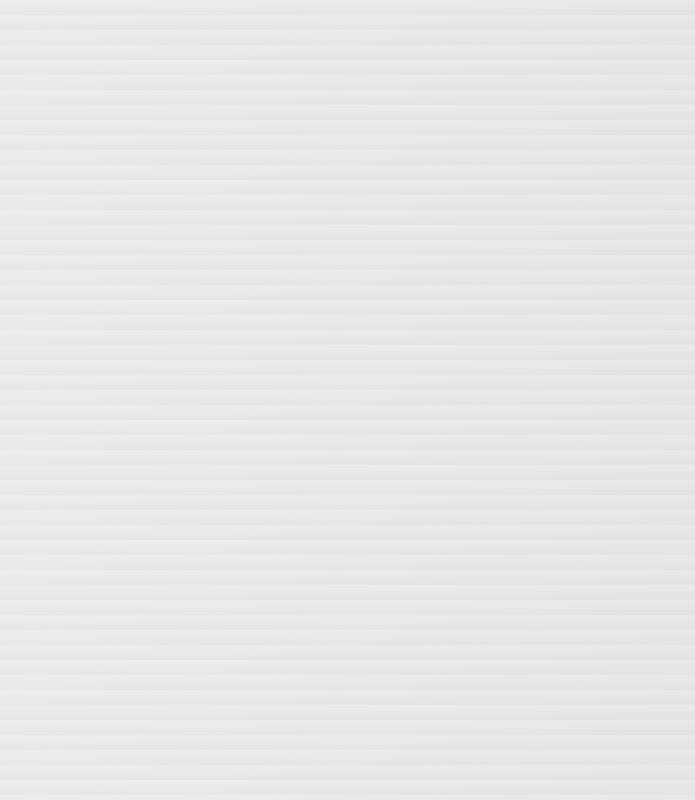
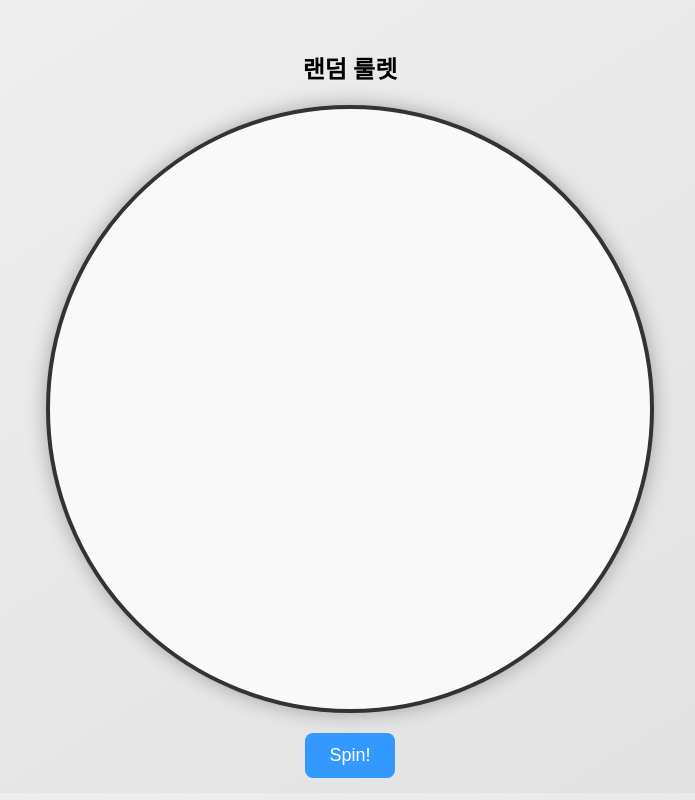
Before and after one commit to ByeongjuChoi/calnaviReact, a React (Create React App) app in the folder calnavi/: page /AdminRulltetPage in a window 1280 px wide. Shown: the whole page, without its empty margins (290-985 px from the left). Built offline with nearby package versions, Linux system fonts and the light colour scheme; sample sign-in values are in the browser's storage.

Commit message:
룰렛 기능 추가

```diff
--- a/calnavi/src/App.tsx
+++ b/calnavi/src/App.tsx
@@ -18,6 +18,7 @@
 import AdminSalaryPage from './components/admin/AdminSalaryPage';
 import SalaryPage from './components/SalaryPage';
 import AdminSimulate from './components/admin/AdminSimulate';
+import AdminRulltetPage from './components/admin/AdminRulltetPage';
 
 // 자동 로그아웃 체크용 컴포넌트
 const AuthChecker: React.FC = () => {
@@ -159,10 +160,17 @@
               </Layout>
             )}
           />
+
           <Route
             path="/AdminSimulate"
             render={() => (
                 <AdminSimulate />
+            )}
+          />
+          <Route
+            path="/AdminRulltetPage"
+            render={() => (
+                <AdminRulltetPage />
             )}
           />
         </Switch>
--- a/calnavi/src/components/admin/AdminPage.tsx
+++ b/calnavi/src/components/admin/AdminPage.tsx
@@ -44,6 +44,11 @@
           <h2>🎆 ガチャ</h2>
           <p>ガチャ</p>
         </div>
+
+         <div className="admin-card" onClick={() => history.push('/AdminRulltetPage')}>
+          <h2>🎆 룰렛</h2>
+          <p>점심 치우기 룰렛</p>
+        </div>
       </div>
     </div>
   );
--- /dev/null
+++ b/calnavi/src/components/admin/AdminRulltetPage.css
@@ -0,0 +1,34 @@
+.roulette-container {
+  display: flex;
+  flex-direction: column;
+  align-items: center;
+  margin-top: 30px;
+}
+
+canvas {
+  border: 4px solid #333;
+  border-radius: 50%;
+  background-color: #f9f9f9;
+  box-shadow: 0 0 20px rgba(0, 0, 0, 0.3);
+  margin-bottom: 20px;
+}
+
+button {
+  padding: 12px 24px;
+  font-size: 18px;
+  background-color: #3399ff;
+  color: white;
+  border: none;
+  border-radius: 8px;
+  cursor: pointer;
+  transition: background-color 0.3s;
+}
+
+button:hover {
+  background-color: #2878c6;
+}
+
+h3 {
+  margin-top: 10px;
+  color: #333;
+}
--- /dev/null
+++ b/calnavi/src/components/admin/AdminRulltetPage.tsx
@@ -0,0 +1,125 @@
+import React, { useRef, useState } from 'react';
+import './AdminRulltetPage.css';
+
+const initialSegments = ['김정현', '최병주', '김유신', '양재연', '조성일', '김태인', '성준혁'];
+
+const AdminRulltetPage: React.FC = () => {
+  const canvasRef = useRef<HTMLCanvasElement>(null);
+  const [spinning, setSpinning] = useState(false);
+  const [result, setResult] = useState<string | null>(null);
+  const [segments, setSegments] = useState<string[]>(initialSegments);
+
+  // 배열을 무작위로 섞는 함수
+  const shuffleSegments = (arr: string[]): string[] => {
+    return arr
+      .map(value => ({ value, sort: Math.random() }))
+      .sort((a, b) => a.sort - b.sort)
+      .map(({ value }) => value);
+  };
+
+  // 룰렛 돌리기
+  const spinWheel = () => {
+    if (spinning) return;
+    setSpinning(true);
+
+    // segments를 매번 섞음
+    const shuffledSegments = shuffleSegments(initialSegments);
+    setSegments(shuffledSegments);
+
+    const canvas = canvasRef.current;
+    if (!canvas) return;
+    const ctx = canvas.getContext('2d');
+    if (!ctx) return;
+
+    const spins = 5; // 몇 바퀴 돌릴지
+    const randomStopAngle = Math.random() * 2 * Math.PI;
+    const totalAngle = spins * 2 * Math.PI + randomStopAngle;
+    const duration = 5000; // 애니메이션 시간(ms)
+    const startTime = performance.now();
+
+    const drawFrame = (time: number) => {
+        const elapsed = time - startTime;
+        const progress = Math.min(elapsed / duration, 1);
+        const angle = totalAngle * easeOutCubic(progress);
+
+        drawWheel(ctx, angle, shuffledSegments);
+
+        if (progress < 1) {
+            requestAnimationFrame(drawFrame);
+        } else {
+            const totalSegments = shuffledSegments.length;
+            const segmentAngle = 360 / totalSegments;
+            const degrees = (angle * 180) / Math.PI;
+            const normalizedDegrees = (degrees + 90) % 360;
+            const selectedIndex = Math.floor(normalizedDegrees / segmentAngle) % totalSegments;
+            setResult(shuffledSegments[selectedIndex]);
+            setSpinning(false);
+        }
+    };
+
+    requestAnimationFrame(drawFrame);
+  };
+
+  // 룰렛 그리기
+  const drawWheel = (
+    ctx: CanvasRenderingContext2D,
+    rotation: number,
+    segments: string[]
+  ) => {
+    const centerX = 300;
+    const centerY = 300;
+    const radius = 250;
+
+    ctx.clearRect(0, 0, 600, 600);
+
+    const anglePerSegment = (2 * Math.PI) / segments.length;
+    const colors = ['#FFCC00', '#FF6600', '#FF3366', '#66CC66', '#3399FF', '#9966CC', '#FF99CC', '#FF6666'];
+
+    segments.forEach((segment, i) => {
+      const startAngle = rotation + i * anglePerSegment;
+      const endAngle = startAngle + anglePerSegment;
+
+      ctx.beginPath();
+      ctx.moveTo(centerX, centerY);
+      ctx.arc(centerX, centerY, radius, startAngle, endAngle);
+      ctx.closePath();
+
+      ctx.fillStyle = colors[i % colors.length];
+      ctx.fill();
+
+      // 텍스트
+      ctx.save();
+      ctx.translate(centerX, centerY);
+      ctx.rotate(startAngle + anglePerSegment / 2);
+      ctx.textAlign = 'right';
+      ctx.fillStyle = 'black';
+      ctx.font = '20px Arial';
+      ctx.fillText(segment, radius - 20, 10);
+      ctx.restore();
+    });
+
+    // 화살표
+    ctx.beginPath();
+    ctx.moveTo(centerX, centerY - radius - 20);
+    ctx.lineTo(centerX - 20, centerY - radius - 50);
+    ctx.lineTo(centerX + 20, centerY - radius - 50);
+    ctx.closePath();
+    ctx.fillStyle = 'red';
+    ctx.fill();
+  };
+
+  // easeOutCubic 함수
+  const easeOutCubic = (t: number) => --t * t * t + 1;
+
+  return (
+    <div className="roulette-container">
+      <h2>랜덤 룰렛</h2>
+      <canvas ref={canvasRef} width={600} height={600}></canvas>
+      <button onClick={spinWheel} disabled={spinning}>
+        Spin!
+      </button>
+    </div>
+  );
+};
+
+export default AdminRulltetPage;
--- a/calnavi/src/components/admin/AdminSimulate.tsx
+++ b/calnavi/src/components/admin/AdminSimulate.tsx
@@ -1,4 +1,3 @@
-import api from "../../api";
 import React, { useState, useEffect } from 'react';
 import { useHistory } from 'react-router-dom';
 import './AdminSimulate.css';
@@ -22,6 +21,16 @@
         { name: '⭐⭐⭐⭐⭐클로린드', chance: 0.05, image: '/images/klorind.png' },
         { name: '⭐⭐⭐⭐세토스', chance: 0.01, image: '/images/setos.jpg' },
         { name: '⭐⭐⭐꾸짖을 칼!', chance: 0.01, image: '/images/calnavi.png' },
+    ];
+
+    const items2 = [
+        { name: '⭐⭐⭐⭐⭐김정현', chance: 0.15, image: '/images/skuk.jpg' },
+        { name: '⭐⭐⭐⭐⭐최병주', chance: 0.15, image: '/images/raiden.jpg' },
+        { name: '⭐⭐⭐⭐⭐김유신', chance: 0.15, image: '/images/gannu.jpg' },
+        { name: '⭐⭐⭐⭐⭐양재연', chance: 0.15, image: '/images/chasuka.jpg' },
+        { name: '⭐⭐⭐⭐⭐조성일', chance: 0.15, image: '/images/wepon1.png' },
+        { name: '⭐⭐⭐⭐⭐김태인', chance: 0.15, image: '/images/ayaka.jpg' },
+        { name: '⭐⭐⭐⭐⭐성준혁', chance: 0.15, image: '/images/clre.jpg' },
     ];
 
     const [isRolling, setIsRolling] = useState(false);
```
